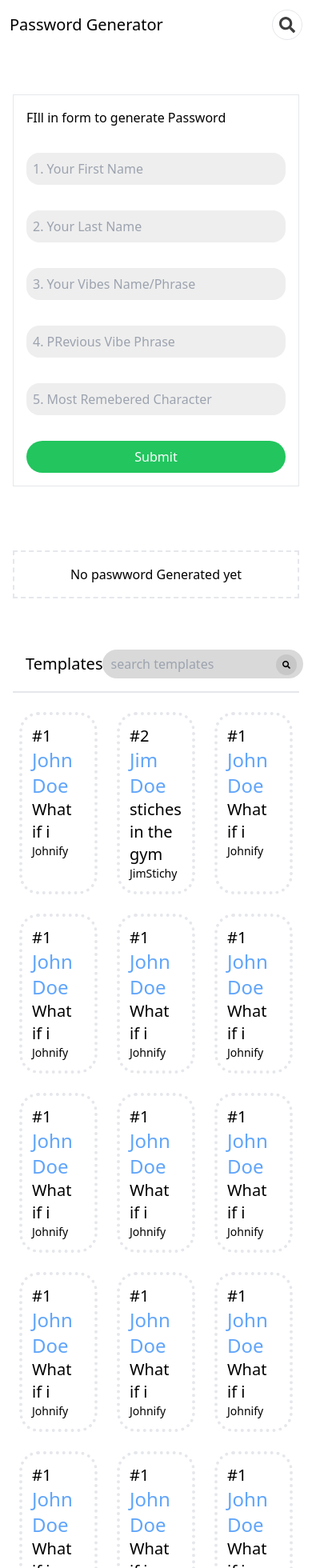
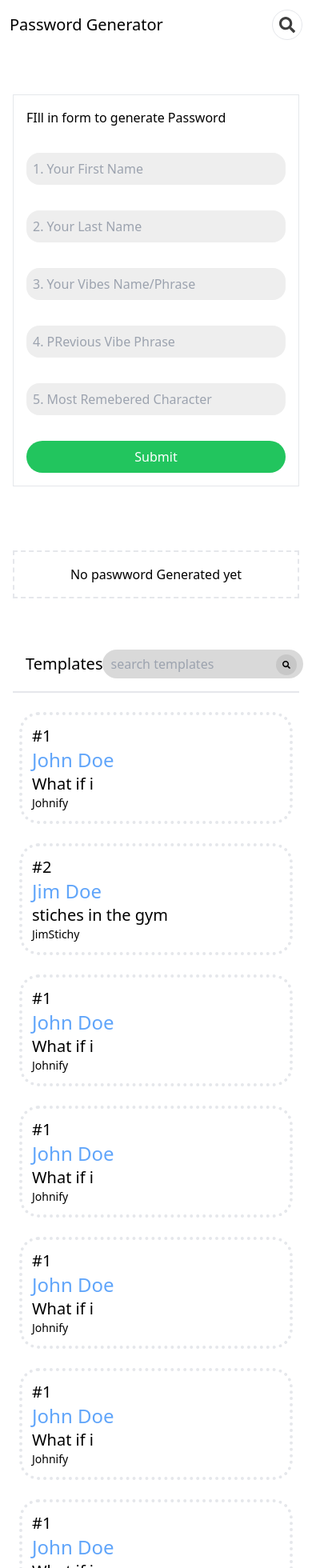
Before and after one commit to Festus-123/Password-Generator, a React (Vite) app: page / in a window 390 px wide. Shown: the top 1960 px of the page at 80% size. Built offline with nearby package versions, Linux system fonts and the light colour scheme.

Commit message:
adjusted template sizes

```diff
--- a/src/Templatee/Template.tsx
+++ b/src/Templatee/Template.tsx
@@ -31,7 +31,7 @@ const Template = () => {
         <button onClick={handleSearch} className='bg-[#80808032] backdrop-blur-10 rounded-[100%] p-2 lg:p-3 absolute right-2 lg:top-1.5 top-1.5 hover:bg-[#80808081]'><FaSearch size={10} /> </button>
         </div>
       </div>
-      <div className='grid grid-cols-3 md:grid-cols-5 lg:grid-cols-6 gap-2 md:3 lg:4 p-4 lg:p-8'>
+      <div className='grid grid-cols-1 md:grid-cols-3 lg:grid-cols-6 gap-2 md:3 lg:4 p-4 lg:p-8'>
         { filtered.map((item, index) => (
             <div key={index} className='flex flex-col border-dotted border-4 p-3 lg-p4 m-2 lg:m-3 rounded-3xl'>
                 <p className='font-light text-xl lg:text-2xl '>{item.id}</p>
```
